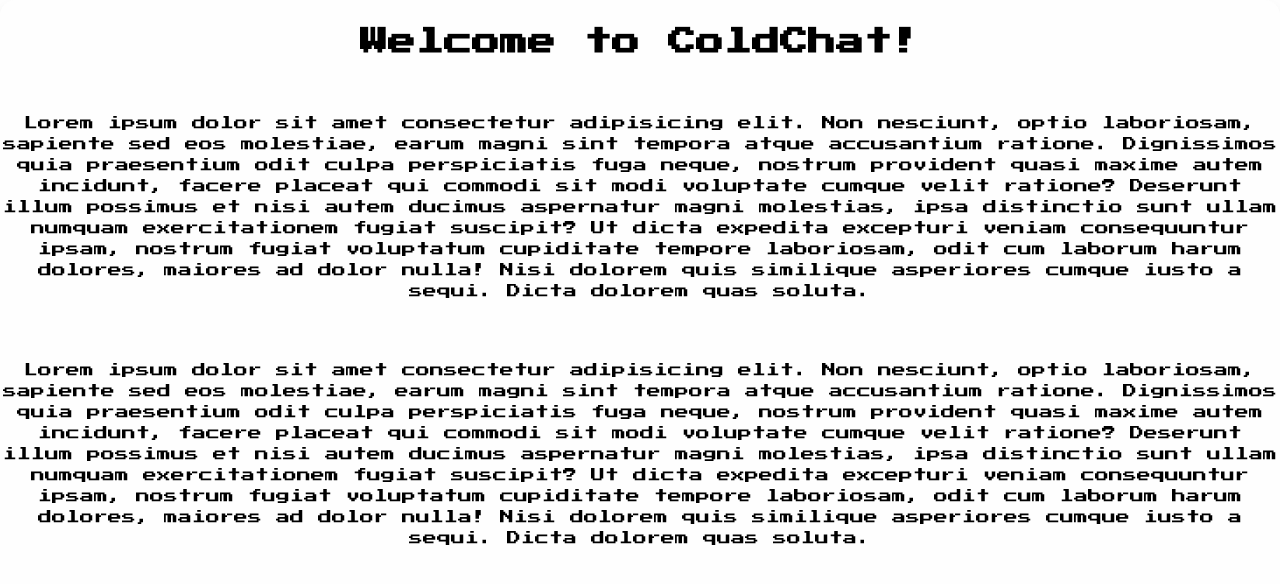
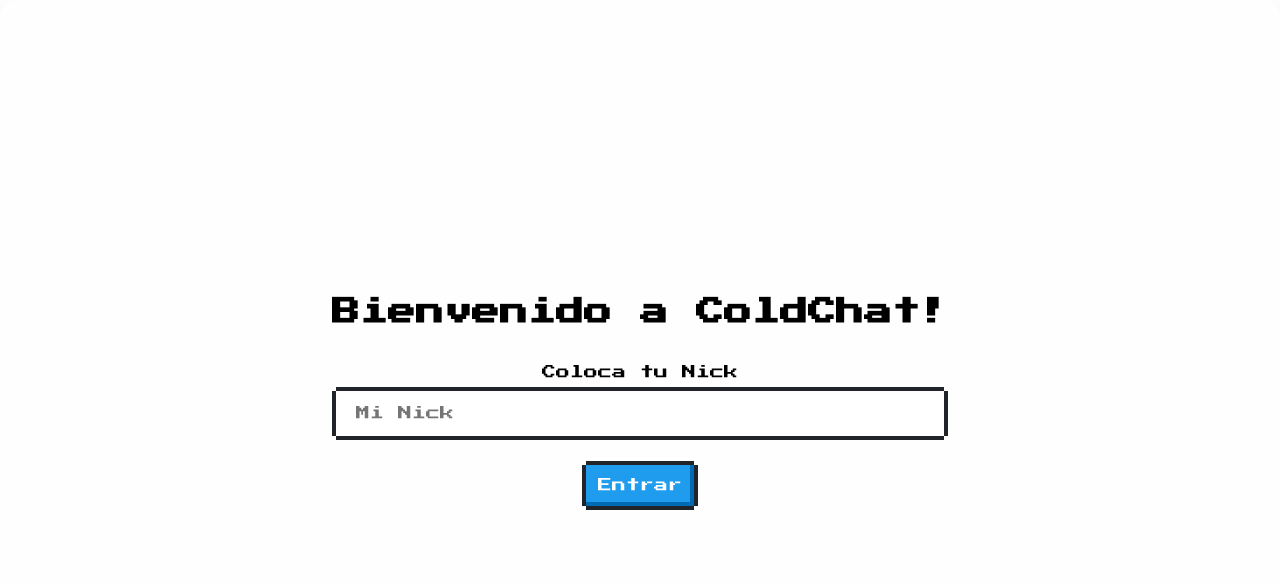
Before and after one commit to luisfosg/coldchat, a Next.js app in the folder client/: page / in a window 1280 px wide. Shown: the top 584 px of the page. Built offline with nearby package versions, Linux system fonts and the light colour scheme.

Commit message:
feat(client): add input name

```diff
--- a/client/src/layouts/app-layout.module.css
+++ b/client/src/layouts/app-layout.module.css
@@ -8,16 +8,22 @@
   margin: 0 auto;
   border-radius: 1rem;
   box-shadow: 0 10px 25px rgba(0, 0, 0, 0.1);
+  background-color: var(--background-main);
+  padding: 2rem;
 
   text-align: center;
 }
 
 .main {
-  background-color: var(--background-main);
   color: var(--text-color);
 
   overflow-y: auto;
   border-radius: 1rem;
+
+  display: flex;
+  flex-direction: column;
+  align-items: center;
+  justify-content: center;
 
   width: 100%;
   height: 100%;
--- a/client/src/pages/index.js
+++ b/client/src/pages/index.js
@@ -7,14 +7,16 @@
 
   return (
     <div>
+      <h1>
+        Bienvenido a ColdChat!
+      </h1>
       <br />
-      <h1>
-        Welcome to ColdChat!
-      </h1>
-      <br /><br />
-      <p>Lorem ipsum dolor sit amet consectetur adipisicing elit. Non nesciunt, optio laboriosam, sapiente sed eos molestiae, earum magni sint tempora atque accusantium ratione. Dignissimos quia praesentium odit culpa perspiciatis fuga neque, nostrum provident quasi maxime autem incidunt, facere placeat qui commodi sit modi voluptate cumque velit ratione? Deserunt illum possimus et nisi autem ducimus aspernatur magni molestias, ipsa distinctio sunt ullam numquam exercitationem fugiat suscipit? Ut dicta expedita excepturi veniam consequuntur ipsam, nostrum fugiat voluptatum cupiditate tempore laboriosam, odit cum laborum harum dolores, maiores ad dolor nulla! Nisi dolorem quis similique asperiores cumque iusto a sequi. Dicta dolorem quas soluta.</p>
-      <br /><br />
-      <p>Lorem ipsum dolor sit amet consectetur adipisicing elit. Non nesciunt, optio laboriosam, sapiente sed eos molestiae, earum magni sint tempora atque accusantium ratione. Dignissimos quia praesentium odit culpa perspiciatis fuga neque, nostrum provident quasi maxime autem incidunt, facere placeat qui commodi sit modi voluptate cumque velit ratione? Deserunt illum possimus et nisi autem ducimus aspernatur magni molestias, ipsa distinctio sunt ullam numquam exercitationem fugiat suscipit? Ut dicta expedita excepturi veniam consequuntur ipsam, nostrum fugiat voluptatum cupiditate tempore laboriosam, odit cum laborum harum dolores, maiores ad dolor nulla! Nisi dolorem quis similique asperiores cumque iusto a sequi. Dicta dolorem quas soluta.</p>
+      <div className="nes-field is-dark">
+        <label htmlFor="name_field">Coloca tu Nick</label>
+        <input type="text" id="name_field" className="nes-input" placeholder="Mi Nick"/>
+      </div>
+      <br />
+      <button type="button" className="nes-btn is-primary">Entrar</button>
     </div>
   )
 }
```
